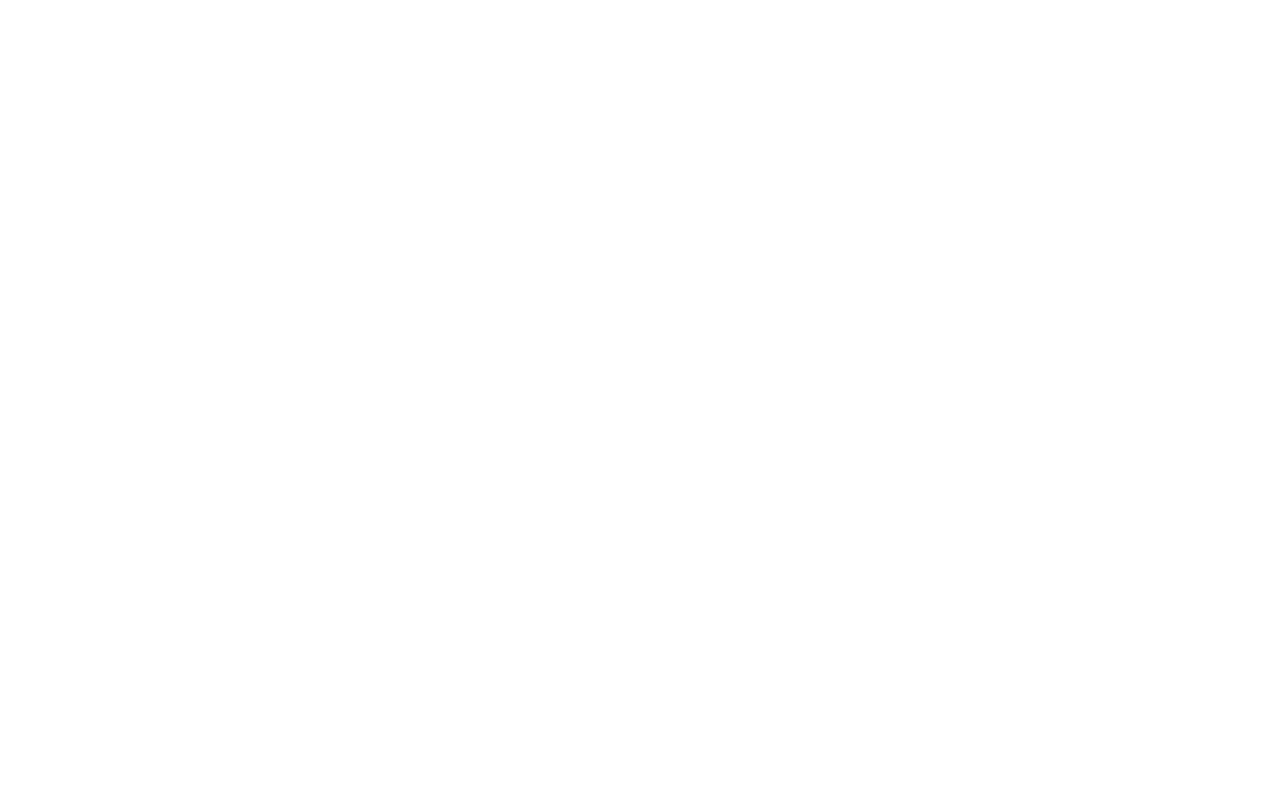
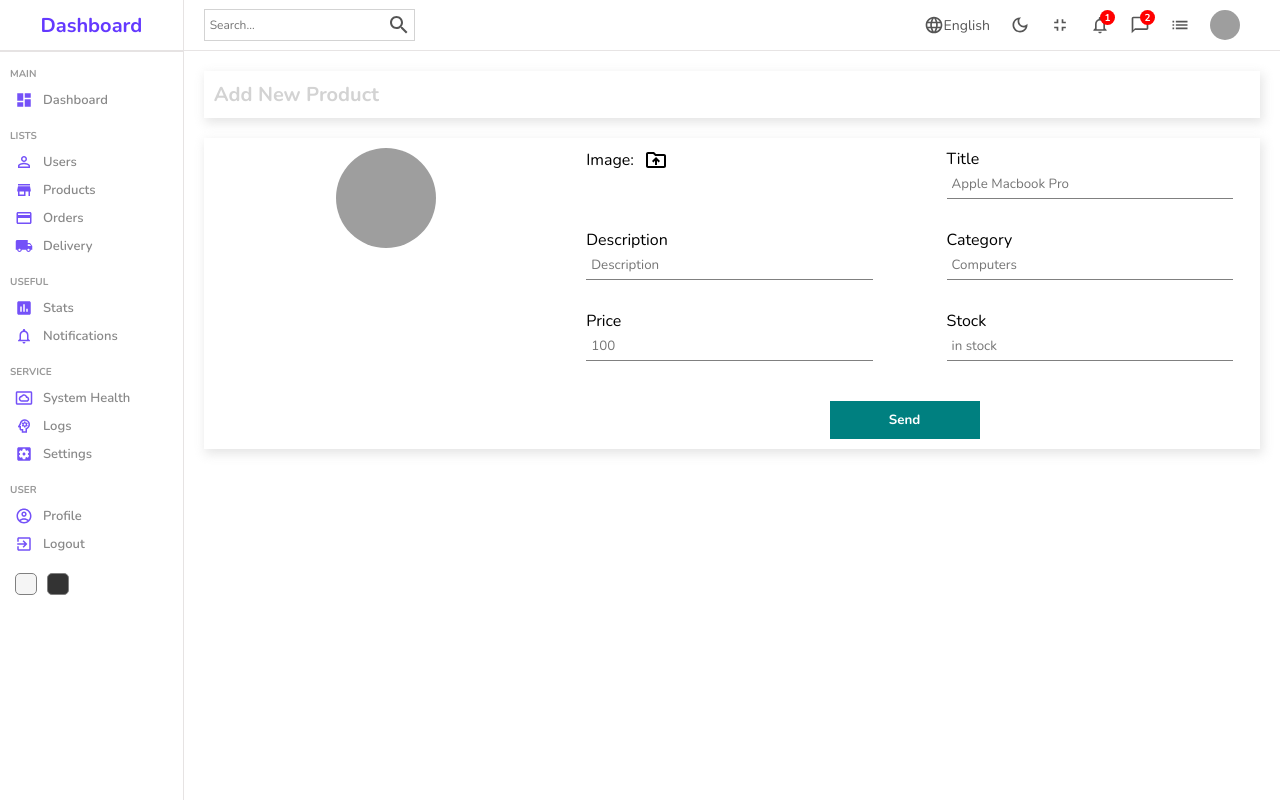
Before and after one commit to dimitarsabev00/React-Admin-Dashboard, a React (Vite) app: page /products/new in a window 1280 px wide. Before the commit this address had no page. Built offline with nearby package versions, Linux system fonts and the light colour scheme; grey boxes are pictures that could not be loaded.

Commit message:
Import Products Page, Added In New Page Collection Name From Props

```diff
--- a/src/App.jsx
+++ b/src/App.jsx
@@ -9,6 +9,7 @@
 import { DarkModeContext } from "./context/darkModeContext";
 import Login from "./pages/Login/Login";
 import RequireAuth from "./components/RequireAuth/RequireAuth";
+import Products from "./pages/Products/Products";
 const App = () => {
   const { darkMode } = useContext(DarkModeContext);
   return (
@@ -46,19 +47,29 @@
                 path="new"
                 element={
                   <RequireAuth>
-                    <New inputs={userInputs} title="Add New User" />
+                    <New
+                      inputs={userInputs}
+                      title="Add New User"
+                      coll="users"
+                    />
                   </RequireAuth>
                 }
               />
             </Route>
-            {/* <Route path="products">
-              <Route index element={} />
-              <Route path=":productId" element={<Single />} />
+            <Route path="products">
+              <Route index element={<Products />} />
+              {/* <Route path=":productId" element={<Single />} /> */}
               <Route
                 path="new"
-                element={<New inputs={productInputs} title="Add New Product" />}
+                element={
+                  <New
+                    inputs={productInputs}
+                    title="Add New Product"
+                    coll="products"
+                  />
+                }
               />
-            </Route> */}
+            </Route>
           </Route>
         </Routes>
       </Router>
--- a/src/pages/New/New.jsx
+++ b/src/pages/New/New.jsx
@@ -8,7 +8,7 @@
 import { ref, uploadBytesResumable, getDownloadURL } from "firebase/storage";
 import { useNavigate } from "react-router-dom";
 
-const New = ({ inputs, title }) => {
+const New = ({ inputs, title, coll }) => {
   const [file, setFile] = useState("");
   const [data, setData] = useState({});
   const [per, setPerc] = useState(null);
@@ -63,7 +63,7 @@
   const handleAdd = async (e) => {
     e.preventDefault();
     try {
-      await addDoc(collection(db, "users"), {
+      await addDoc(collection(db, coll), {
         ...data,
         timeStamp: serverTimestamp(),
       });
```
